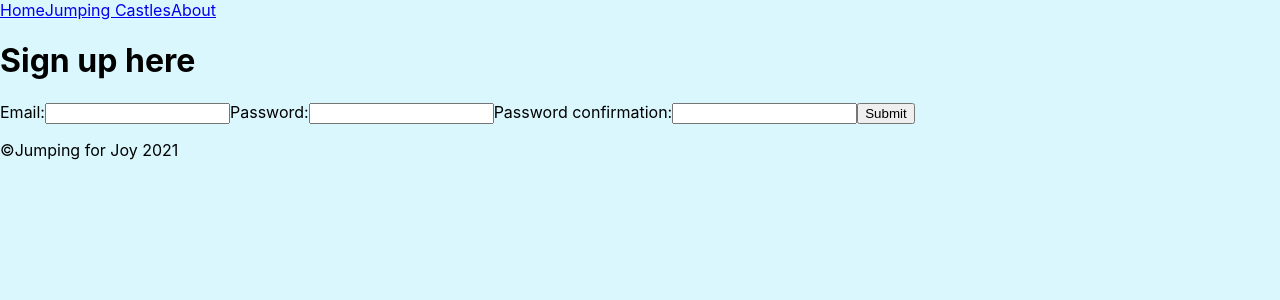
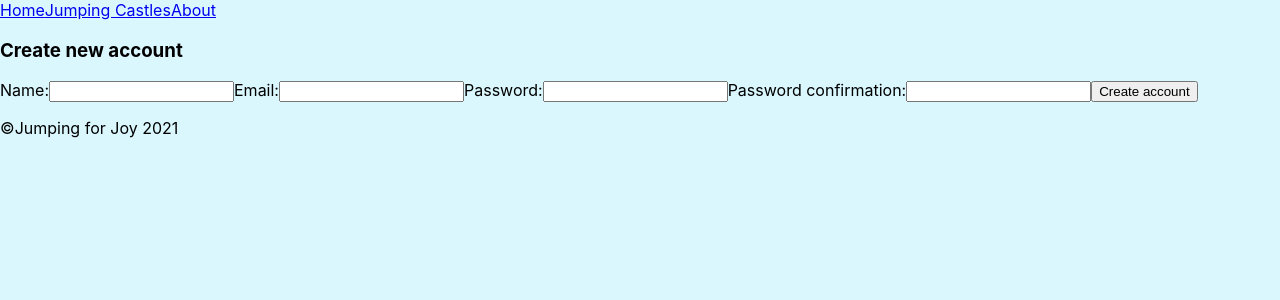
Before and after one commit to Jumping-For-Joy/frontEndRepo, a React (Create React App) app in the folder jumpingforjoy/: page /signup in a window 1280 px wide. Shown: the top 300 px of the page. Built offline with nearby package versions, Linux system fonts and the light colour scheme; no server answers.

Commit message:
added sign up functionality and successfully dispatch new users to the database

```diff
--- a/jumpingforjoy/src/components/SignIn.js
+++ b/jumpingforjoy/src/components/SignIn.js
@@ -3,16 +3,20 @@ import {signIn} from '../services/authServices';
 import {useGlobalState} from '../utils/stateContext'
 
 const SignIn = () => {
-    const [ userDetails, setUserDetails ] = useState({
+    const initialState = {
         email: "",
         password: ""
-    })
-    const {dispatch} = useGlobalState()
+    }
 
-    //
+    const [userDetails, setUserDetails] = useState(initialState)
+    const {store, dispatch} = useGlobalState()
+    const {loggedInUser} = store
+
     function formHandler(event) {
-        setUserDetails({ ...userDetails, [event.target.name]: event.target.value})
-        console.log(userDetails)
+        setUserDetails({
+            ...userDetails,
+            [event.target.name]: event.target.value
+        })
     }
 
     function formSubmit(event) {
@@ -20,14 +24,13 @@ const SignIn = () => {
         // this is our call to database
         signIn(userDetails)
         .then(({email, jwt}) => {
-            console.log(email, jwt)
             sessionStorage.setItem("token", jwt)
             sessionStorage.setItem("user", email)
             dispatch({type: 'setLoggedInUser', data: email})
             dispatch({type: 'setToken', data: jwt})
         })
         .catch((error) => console.log(error))
-        // reset userDetails at this point?
+        setUserDetails(initialState)
     }
 
     return(
@@ -49,6 +52,7 @@ const SignIn = () => {
                         onChange={formHandler} />
                 </label>
                 <button type="submit">Sign in</button>
+                {loggedInUser && <p>Success! Welcome {sessionStorage.user}.</p>}
             </form>
         </div>
     )
--- a/jumpingforjoy/src/components/SignUp.js
+++ b/jumpingforjoy/src/components/SignUp.js
@@ -1,21 +1,73 @@
-import React from 'react';
+import React, {useState} from 'react';
+import {signUp} from '../services/authServices';
+import {useGlobalState} from '../utils/stateContext'
 
 const SignUp = () => {
+    const initialState = {
+        name: "",
+        email: "",
+        password: "",
+        password_confirmation: ""
+    }
+
+    const [userDetails, setUserDetails] = useState(initialState)
+    const {store, dispatch} = useGlobalState()
+    const {loggedInUser} = store
+
+    function formHandler(event) {
+        setUserDetails({
+            ...userDetails,
+            [event.target.name]: event.target.value
+        })
+    }
+
+    function formSubmit(event) {
+        event.preventDefault()
+        signUp(userDetails)
+        .then(({email, jwt}) => {
+            sessionStorage.setItem("token", jwt)
+            sessionStorage.setItem("user", email)
+            dispatch({type: 'setLoggedInUser', data: email})
+            dispatch({type: 'setToken', data: jwt})
+        })
+        .catch(error => console.log(error))
+        setUserDetails(initialState)
+    }
 
     return(
         <div>
-            <h1>Sign up here</h1>
-            <form>
+            <h3>Create new account</h3>
+            <form onSubmit={formSubmit}>
+                <label>Name:
+                    <input
+                        type="text"
+                        name="name"
+                        value={userDetails.name}
+                        onChange={formHandler} />
+                </label>
                 <label>Email:
-                    <input type="email" name="email" />
+                    <input
+                        type="email"
+                        name="email"
+                        value={userDetails.email}
+                        onChange={formHandler} />
                 </label>
                 <label>Password:
-                    <input type="password" name="password" />
+                    <input
+                        type="password"
+                        name="password"
+                        value={userDetails.password}
+                        onChange={formHandler} />
                 </label>
                 <label>Password confirmation:
-                    <input type="password" name="password_confirmation" />
+                    <input
+                        type="password"
+                        name="password_confirmation"
+                        value={userDetails.password_confirmation}
+                        onChange={formHandler} />
                 </label>
-                <input type="submit"/>
+                <button type="submit">Create account</button>
+                {loggedInUser && <p>Success!</p>}
             </form>
         </div>
     )
```
